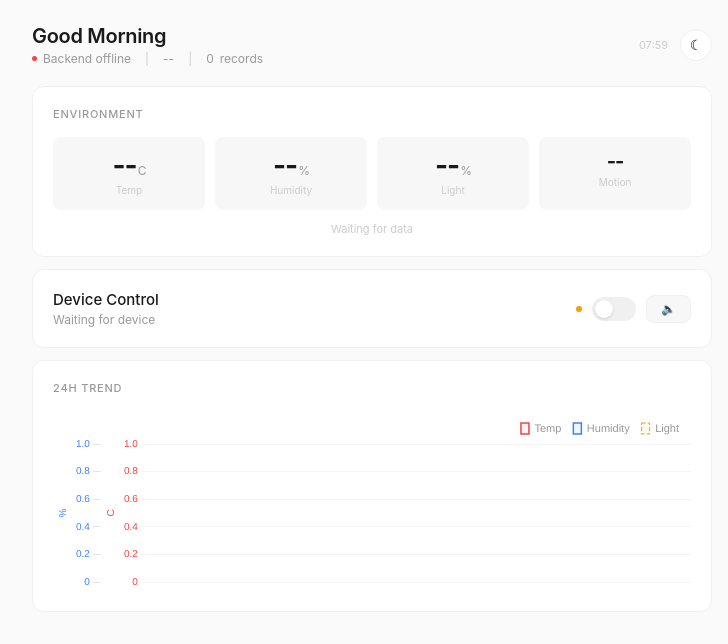
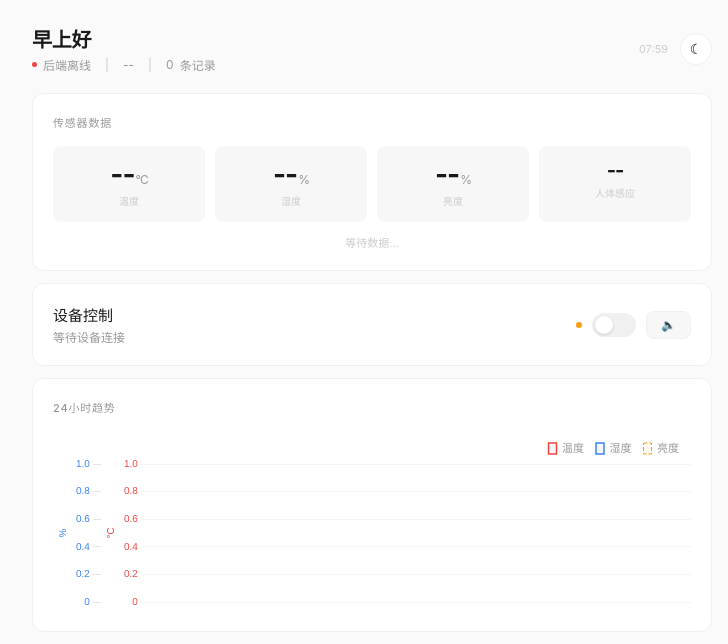
Before and after one commit to lmy18837613075/smart-space-control, a plain HTML site: page frontend/index.html in a window 1280 px wide. Shown: the whole page, without its empty margins (268-996 px from the left). Drawn offline with nearby package versions, Linux system fonts and the light colour scheme; no server answers.

Commit message:
Update frontend/index.html

```diff
--- a/frontend/index.html
+++ b/frontend/index.html
@@ -3,7 +3,7 @@
 <head>
     <meta charset="UTF-8">
     <meta name="viewport" content="width=device-width, initial-scale=1.0">
-    <title>Smart Space</title>
+    <title>智能空间</title>
     <script src="https://cdn.jsdelivr.net/npm/chart.js@4.4.7/dist/chart.umd.min.js"></script>
     <style>
         * { margin: 0; padding: 0; box-sizing: border-box; }
@@ -271,14 +271,14 @@
     <div class="container">
         <div class="topbar">
             <div class="topbar-left">
-                <h1 id="greeting">Smart Space</h1>
+                <h1 id="greeting">智能空间</h1>
                 <div class="sub">
                     <span class="dot" id="mqttDot"></span>
-                    <span id="statusText">Connecting</span>
+                    <span id="statusText">连接中</span>
                     <span style="margin-left:8px;color:var(--text-3)">|</span>
                     <span id="uptime" style="margin-left:8px">--</span>
                     <span style="margin-left:8px;color:var(--text-3)">|</span>
-                    <span id="count" style="margin-left:8px">0</span> records
+                    <span id="count" style="margin-left:8px">0</span> 条记录
                 </div>
             </div>
             <div class="topbar-right">
@@ -289,34 +289,34 @@
 
         <!-- Sensors -->
         <div class="card">
-            <div class="card-label">Environment</div>
+            <div class="card-label">传感器数据</div>
             <div class="sensor-grid">
                 <div class="sensor-item">
-                    <div class="num" id="tempVal">--<span class="unit">C</span></div>
-                    <div class="name">Temp</div>
+                    <div class="num" id="tempVal">--<span class="unit">°C</span></div>
+                    <div class="name">温度</div>
                 </div>
                 <div class="sensor-item">
                     <div class="num" id="humVal">--<span class="unit">%</span></div>
-                    <div class="name">Humidity</div>
+                    <div class="name">湿度</div>
                 </div>
                 <div class="sensor-item">
                     <div class="num" id="lightVal">--<span class="unit">%</span></div>
-                    <div class="name">Light</div>
+                    <div class="name">亮度</div>
                 </div>
                 <div class="sensor-item" id="motionCard">
                     <div class="num" id="motionVal" style="font-size:20px">--</div>
-                    <div class="name">Motion</div>
+                    <div class="name">人体感应</div>
                 </div>
             </div>
-            <div class="sensor-time" id="updateTime">Waiting for data</div>
+            <div class="sensor-time" id="updateTime">等待数据...</div>
         </div>
 
         <!-- Device Control -->
         <div class="card">
             <div class="relay-card">
                 <div class="relay-left">
-                    <div class="relay-title">Device Control</div>
-                    <div class="relay-sub" id="relayMsg">Waiting for device</div>
+                    <div class="relay-title">设备控制</div>
+                    <div class="relay-sub" id="relayMsg">等待设备连接</div>
                 </div>
                 <div class="relay-right">
                     <span class="device-dot pending" id="deviceDot"></span>
@@ -328,7 +328,7 @@
 
         <!-- Chart -->
         <div class="card">
-            <div class="card-label">24h Trend</div>
+            <div class="card-label">24小时趋势</div>
             <div class="chart-box">
                 <canvas id="chart"></canvas>
             </div>
@@ -344,7 +344,6 @@
         let chart = null;
         let themeLocked = false;
 
-        // Theme
         function autoTheme() {
             const h = new Date().getHours();
             return (h >= 18 || h < 6) ? 'dark' : 'light';
@@ -371,10 +370,10 @@
         function setGreeting() {
             const h = new Date().getHours();
             const el = document.getElementById('greeting');
-            if (h >= 5 && h < 12) el.textContent = 'Good Morning';
-            else if (h >= 12 && h < 14) el.textContent = 'Good Afternoon';
-            else if (h >= 14 && h < 18) el.textContent = 'Good Evening';
-            else el.textContent = 'Good Night';
+            if (h >= 5 && h < 12) el.textContent = '早上好';
+            else if (h >= 12 && h < 14) el.textContent = '中午好';
+            else if (h >= 14 && h < 18) el.textContent = '下午好';
+            else el.textContent = '晚上好';
         }
 
         function tickClock() {
@@ -384,7 +383,6 @@
             document.getElementById('clock').textContent = str;
         }
 
-        // Chart
         function chartColors() {
             const dark = document.documentElement.getAttribute('data-theme') === 'dark';
             return dark ? {
@@ -423,11 +421,11 @@
                 data: {
                     labels: [],
                     datasets: [
-                        { label: 'Temp', data: [], borderColor: c.t, backgroundColor: c.tBg,
+                        { label: '温度', data: [], borderColor: c.t, backgroundColor: c.tBg,
                           fill: true, tension: 0.35, borderWidth: 1.5, pointRadius: 0, yAxisID: 'y' },
-                        { label: 'Humidity', data: [], borderColor: c.h, backgroundColor: c.hBg,
+                        { label: '湿度', data: [], borderColor: c.h, backgroundColor: c.hBg,
                           fill: true, tension: 0.35, borderWidth: 1.5, pointRadius: 0, yAxisID: 'y1' },
-                        { label: 'Light', data: [], borderColor: c.l, backgroundColor: c.lBg,
+                        { label: '亮度', data: [], borderColor: c.l, backgroundColor: c.lBg,
                           fill: true, tension: 0.35, borderWidth: 1, pointRadius: 0, yAxisID: 'y1',
                           borderDash: [4, 2] }
                     ]
@@ -444,7 +442,7 @@
                              grid: { color: c.grid }, border: { display: false } },
                         y: { ticks: { color: c.t, font: { size: 10 } },
                              grid: { color: c.grid }, border: { display: false },
-                             title: { display: true, text: 'C', color: c.t, font: { size: 10 } } },
+                             title: { display: true, text: '°C', color: c.t, font: { size: 10 } } },
                         y1: { ticks: { color: c.h, font: { size: 10 } },
                               grid: { drawOnChartArea: false }, border: { display: false },
                               title: { display: true, text: '%', color: c.h, font: { size: 10 } } }
@@ -453,18 +451,17 @@
             });
         }
 
-        // Data
         async function fetchStatus() {
             try {
                 const r = await fetch(API + '/status');
                 const d = await r.json();
                 document.getElementById('mqttDot').className = 'dot' + (d.mqtt_connected ? '' : ' off');
-                document.getElementById('statusText').textContent = d.mqtt_connected ? 'MQTT OK' : 'MQTT Lost';
+                document.getElementById('statusText').textContent = d.mqtt_connected ? 'MQTT 正常' : 'MQTT 断开';
                 document.getElementById('uptime').textContent = d.uptime;
                 document.getElementById('count').textContent = d.sensor_count;
             } catch {
                 document.getElementById('mqttDot').className = 'dot off';
-                document.getElementById('statusText').textContent = 'Backend offline';
+                document.getElementById('statusText').textContent = '后端离线';
             }
         }
 
@@ -474,22 +471,20 @@
                 const d = await r.json();
                 if (d.data) {
                     document.getElementById('tempVal').innerHTML =
-                        (d.data.temperature?.toFixed(1) ?? '--') + '<span class="unit">C</span>';
+                        (d.data.temperature?.toFixed(1) ?? '--') + '<span class="unit">°C</span>';
                     document.getElementById('humVal').innerHTML =
                         (d.data.humidity?.toFixed(0) ?? '--') + '<span class="unit">%</span>';
 
-                    // Light: convert 0-4095 to percentage
                     const lightRaw = d.data.light ?? 0;
                     const lightPct = Math.round(lightRaw / 4095 * 100);
                     document.getElementById('lightVal').innerHTML =
                         lightPct + '<span class="unit">%</span>';
 
-                    // Motion
                     const motion = d.data.motion;
                     const motionCard = document.getElementById('motionCard');
                     const motionVal = document.getElementById('motionVal');
                     if (motion === 1 || motion === true) {
-                        motionVal.textContent = 'YES';
+                        motionVal.textContent = '有人';
                         motionCard.classList.add('motion-active');
                     } else {
                         motionVal.textContent = '--';
@@ -497,7 +492,7 @@
                     }
 
                     document.getElementById('updateTime').textContent =
-                        'Updated ' + new Date(d.data.timestamp).toLocaleTimeString('zh-CN', {hour:'2-digit',minute:'2-digit'});
+                        '更新于 ' + new Date(d.data.timestamp).toLocaleTimeString('zh-CN', {hour:'2-digit',minute:'2-digit'});
                 }
             } catch {}
         }
@@ -513,7 +508,6 @@
                 });
                 chart.data.datasets[0].data = d.data.map(x => x.temperature);
                 chart.data.datasets[1].data = d.data.map(x => x.humidity);
-                // Light: convert to percentage for chart
                 chart.data.datasets[2].data = d.data.map(x => Math.round((x.light || 0) / 4095 * 100));
                 chart.update('none');
             } catch {}
@@ -532,7 +526,7 @@
 
                 if (!state.online && !state.last_update) {
                     dotEl.className = 'device-dot off';
-                    msgEl.textContent = 'Device offline';
+                    msgEl.textContent = '设备离线';
                     return;
                 }
 
@@ -540,12 +534,12 @@
                     if (state.relay === (pendingCommand === 'on')) {
                         relayOn = state.relay;
                         switchEl.className = 'switch' + (relayOn ? ' on' : '');
-                        msgEl.textContent = relayOn ? 'ON' : 'OFF';
+                        msgEl.textContent = relayOn ? '已开启' : '已关闭';
                         dotEl.className = 'device-dot';
                         pendingCommand = null;
                     } else {
                         if (Date.now() - pendingTime > 5000) {
-                            msgEl.textContent = 'Timeout';
+                            msgEl.textContent = '超时';
                             dotEl.className = 'device-dot off';
                             pendingCommand = null;
                         }
@@ -554,7 +548,7 @@
                     relayOn = state.relay;
                     switchEl.className = 'switch' + (relayOn ? ' on' : '');
                     dotEl.className = 'device-dot';
-                    msgEl.textContent = relayOn ? 'ON' : 'OFF';
+                    msgEl.textContent = relayOn ? '已开启' : '已关闭';
                 }
             } catch {}
         }
@@ -575,12 +569,12 @@
                     pendingCommand = cmd;
                     pendingTime = Date.now();
                     dotEl.className = 'device-dot pending';
-                    msgEl.textContent = 'Switching...';
+                    msgEl.textContent = '切换中...';
                 } else {
                     msgEl.textContent = d.message;
                 }
             } catch {
-                msgEl.textContent = 'Backend offline';
+                msgEl.textContent = '后端离线';
             }
         }
 
@@ -590,7 +584,6 @@
             } catch {}
         }
 
-        // Init
         applyTheme(autoTheme());
         setGreeting();
         tickClock();
```
